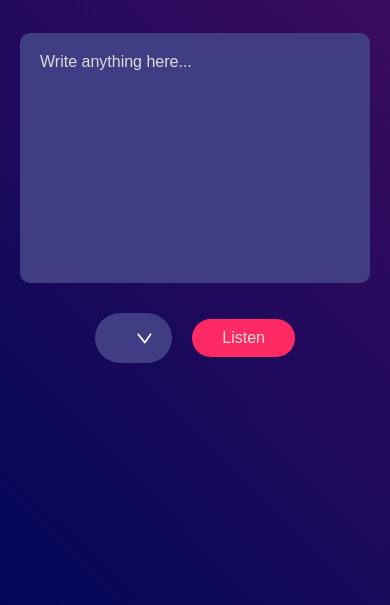
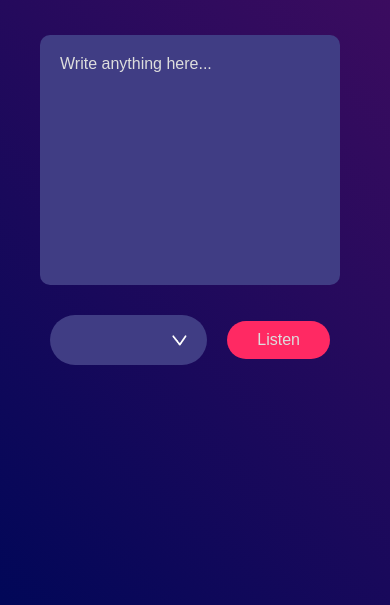
Before and after one commit to Deepakkumar586/VoiceText, a plain HTML site: page index.html in a window 390 px wide. Shown: the part 239-844 px from the top of the page. Drawn offline with Linux system fonts and the light colour scheme.

Commit message:
add emoji

```diff
--- a/index.html
+++ b/index.html
@@ -3,7 +3,7 @@
 <head>
     <meta charset="UTF-8">
     <meta name="viewport" content="width=device-width, initial-scale=1.0">
-    <title>Document</title>
+    <title> Voice Text Speech 🎙️ </title>
     <link rel="stylesheet" href="style.css">
 </head>
 <body>
--- a/style.css
+++ b/style.css
@@ -75,20 +75,23 @@ select{
 
 }
 
-@media screen and (max-width: 400px) {
+@media screen and (max-width: 700px) {
 
     .hero{
-
+       overflow-y: hidden;
         width: 100%;
     }
    .hero h1{
-        font-size: 25px;
+    margin-left: -10px;
+    font-size: 30px;
     }
     textarea{
-        width: 350px;
+        margin-left: -10px;
+        width: 300px;
     }
     .row{
-        width: 200px;
+        margin-left: -10px;
+        width: 280px;
         display: flex;
         flex-wrap: wrap;
         align-items: center;
```
Also changed, not shown: images/voice-command.png (added).
